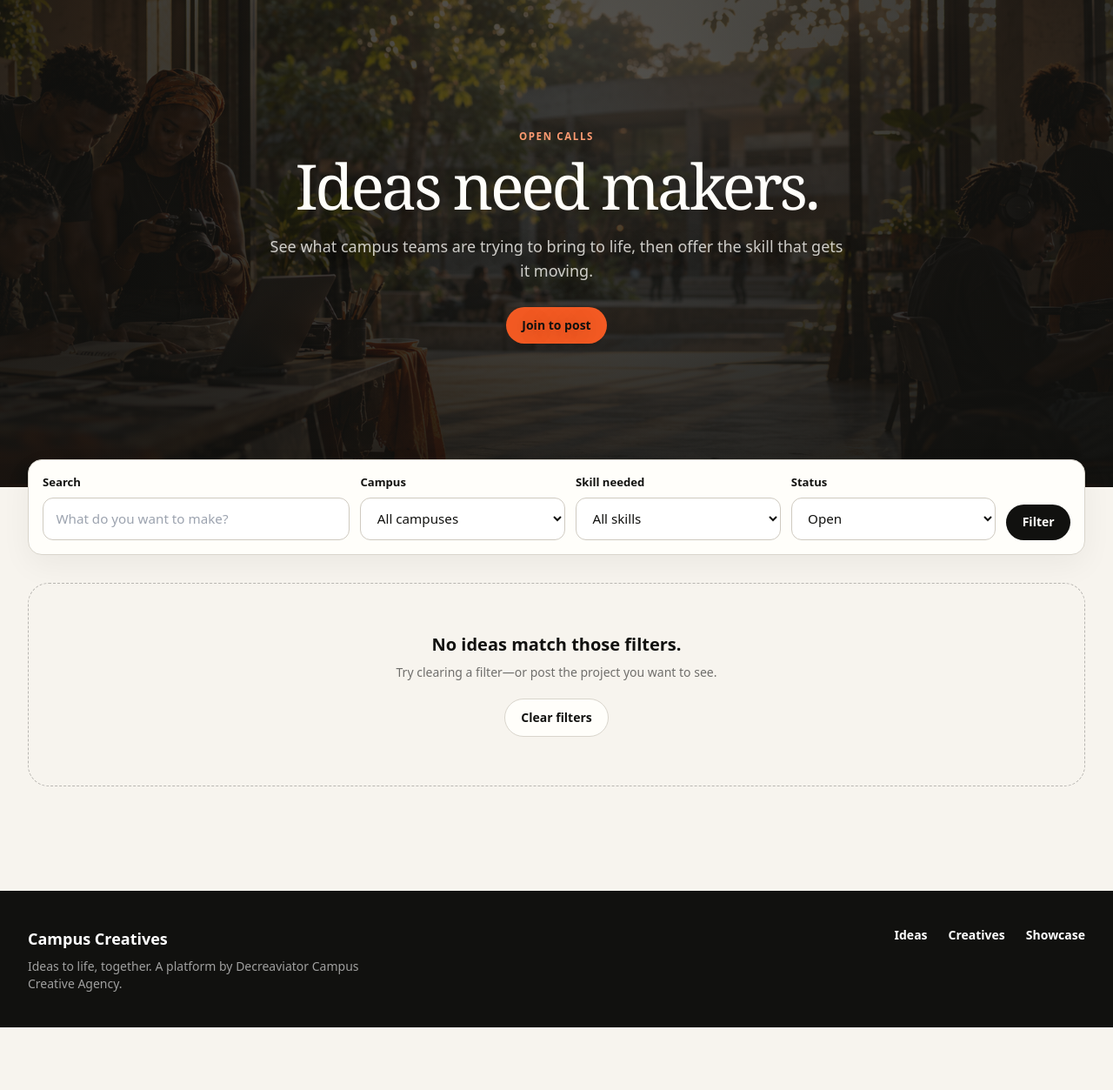
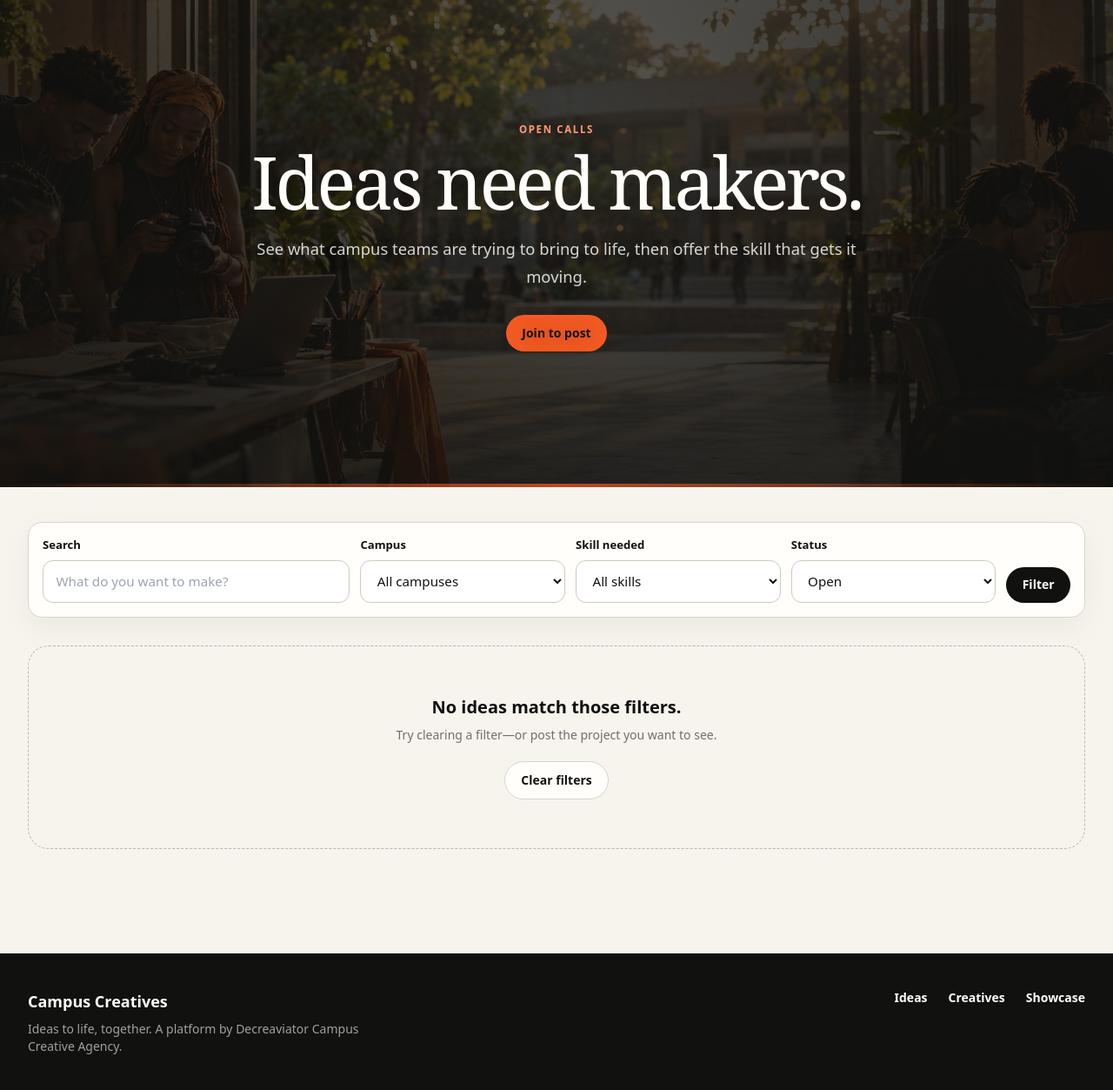
Before and after one commit to JAPHES/Campus-Creatives, a Django app: page /ideas/ in a window 1280 px wide. Shown: the part 67-1320 px from the top of the page at 87% size. Before the commit the page ends 1248 px from the top, so only its background shows below. Run offline with Django 5.2, Linux system fonts and the light colour scheme; data that the repository does not hold is empty; some libraries are stand-ins or nearby versions.

Commit message:
fix: isolate directory hero styles and prevent overlap

```diff
--- a/static/css/app.css
+++ b/static/css/app.css
@@ -54,11 +54,13 @@ body { background: var(--paper); color: var(--ink); }
 .rule-grid { background-image: linear-gradient(rgba(17,17,15,.06) 1px, transparent 1px), linear-gradient(90deg, rgba(17,17,15,.06) 1px, transparent 1px); background-size: 26px 26px; }
 .directory-hero {
   align-items: center;
+  background-color: var(--ink);
   background-image: url("../images/campus-creatives-directory-hero.png");
   background-position: center;
   background-size: cover;
   display: flex;
   isolation: isolate;
+  justify-content: center;
   min-height: clamp(25rem, 52vw, 35rem);
   overflow: hidden;
   position: relative;
@@ -90,14 +92,35 @@ body { background: var(--paper); color: var(--ink); }
   position: relative;
   text-align: center;
   text-shadow: 0 2px 24px rgba(0, 0, 0, .35);
+  width: 100%;
   z-index: 1;
 }
-.directory-hero__content .eyebrow { color: #ff9b72; }
-.directory-hero__content p { color: rgba(255, 254, 250, .78); margin-left: auto; margin-right: auto; }
+.directory-hero__kicker {
+  color: #ff9b72;
+  font-size: .72rem;
+  font-weight: 900;
+  letter-spacing: .14em;
+  text-transform: uppercase;
+}
+.directory-hero__title {
+  font-size: clamp(3rem, 7vw, 5.25rem);
+  line-height: .96;
+  margin: .75rem auto 0;
+  max-width: 56rem;
+}
+.directory-hero__summary {
+  color: rgba(255, 254, 250, .82);
+  font-size: clamp(1rem, 1.6vw, 1.15rem);
+  line-height: 1.75;
+  margin: 1.25rem auto 0;
+  max-width: 44rem;
+}
+.directory-hero__action { margin-top: 1.75rem; }
 details > summary { list-style: none; }
 details > summary::-webkit-details-marker { display: none; }
 @media (max-width: 767px) {
   .desktop-only { display: none !important; }
   .directory-hero { background-position: 48% center; min-height: 25rem; }
-  .directory-hero__content { padding-bottom: 5rem; padding-top: 4rem; }
+  .directory-hero__content { padding-bottom: 4.5rem; padding-top: 4.5rem; }
+  .directory-hero__title { font-size: clamp(2.8rem, 14vw, 4rem); }
 }
--- a/templates/base.html
+++ b/templates/base.html
@@ -8,7 +8,7 @@
   <title>{% block title %}Campus Creatives{% endblock %}</title>
   <script src="https://cdn.tailwindcss.com"></script>
   <script>tailwind.config = {theme: {extend: {colors: {accent: '#f45b24', ink: '#11110f', paper: '#f7f4ee'}}}}</script>
-  <link rel="stylesheet" href="{% static 'css/app.css' %}">
+  <link rel="stylesheet" href="{% static 'css/app.css' %}?v=20261012-directory-hero">
   <script src="{% static 'js/app.js' %}" defer></script>
   {% block extra_head %}{% endblock %}
 </head>
--- a/templates/ideas/list.html
+++ b/templates/ideas/list.html
@@ -3,14 +3,14 @@
 {% block content %}
 <section class="directory-hero" aria-labelledby="ideas-heading">
   <div class="directory-hero__content">
-    <div class="eyebrow">Open calls</div>
-    <h1 id="ideas-heading" class="display-face mt-3 text-5xl leading-none sm:text-7xl">Ideas need makers.</h1>
-    <p class="mt-5 max-w-2xl text-base leading-7 sm:text-lg">See what campus teams are trying to bring to life, then offer the skill that gets it moving.</p>
-    {% if user.is_authenticated %}<a href="{% url 'ideas:create' %}" class="btn-primary mt-7">+ Post an idea</a>{% else %}<a href="{% url 'accounts:register' %}" class="btn-primary mt-7">Join to post</a>{% endif %}
+    <div class="directory-hero__kicker">Open calls</div>
+    <h1 id="ideas-heading" class="directory-hero__title display-face">Ideas need makers.</h1>
+    <p class="directory-hero__summary">See what campus teams are trying to bring to life, then offer the skill that gets it moving.</p>
+    {% if user.is_authenticated %}<a href="{% url 'ideas:create' %}" class="directory-hero__action btn-primary">+ Post an idea</a>{% else %}<a href="{% url 'accounts:register' %}" class="directory-hero__action btn-primary">Join to post</a>{% endif %}
   </div>
 </section>
-<div class="mx-auto max-w-7xl px-4 pb-10 sm:px-6 lg:px-8">
-  <form method="get" class="form-shell paper-card relative z-10 -mt-8 grid gap-3 rounded-2xl p-4 md:grid-cols-[1.5fr_1fr_1fr_1fr_auto]">
+<div class="mx-auto max-w-7xl px-4 py-10 sm:px-6 lg:px-8">
+  <form method="get" class="form-shell paper-card grid gap-3 rounded-2xl p-4 md:grid-cols-[1.5fr_1fr_1fr_1fr_auto]">
     <div><label for="q">Search</label><input id="q" name="q" value="{{ filters.q }}" placeholder="What do you want to make?"></div>
     <div><label for="campus">Campus</label><select id="campus" name="campus"><option value="">All campuses</option>{% for campus in campuses %}<option value="{{ campus.pk }}" {% if filters.campus == campus.pk|stringformat:'s' %}selected{% endif %}>{{ campus.name }}</option>{% endfor %}</select></div>
     <div><label for="skill">Skill needed</label><select id="skill" name="skill"><option value="">All skills</option>{% for skill in skills %}<option value="{{ skill.pk }}" {% if filters.skill == skill.pk|stringformat:'s' %}selected{% endif %}>{{ skill.name }}</option>{% endfor %}</select></div>
--- a/templates/showcase/list.html
+++ b/templates/showcase/list.html
@@ -3,9 +3,9 @@
 {% block content %}
 <section class="directory-hero" aria-labelledby="showcase-heading">
   <div class="directory-hero__content">
-    <div class="eyebrow">Made on campus</div>
-    <h1 id="showcase-heading" class="display-face mt-3 text-5xl leading-none sm:text-7xl">Finished is worth showing.</h1>
-    <p class="mt-5 max-w-2xl text-base leading-7 sm:text-lg">Explore completed work and meet the creative teams behind every outcome.</p>
+    <div class="directory-hero__kicker">Made on campus</div>
+    <h1 id="showcase-heading" class="directory-hero__title display-face">Finished is worth showing.</h1>
+    <p class="directory-hero__summary">Explore completed work and meet the creative teams behind every outcome.</p>
   </div>
 </section>
 
```
Also changed, not shown: core/tests.py (+12 -0 lines), templates/creatives/list.html (+5 -5 lines).
